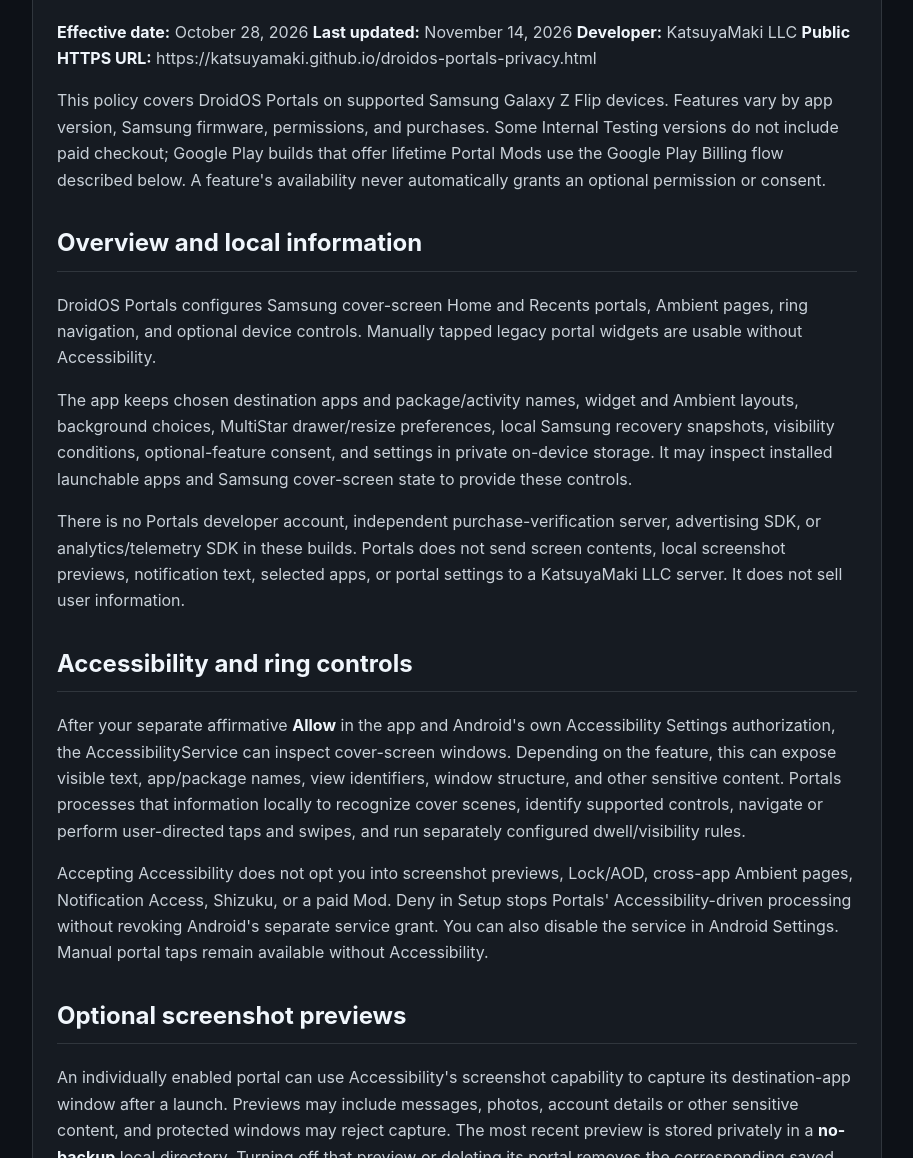
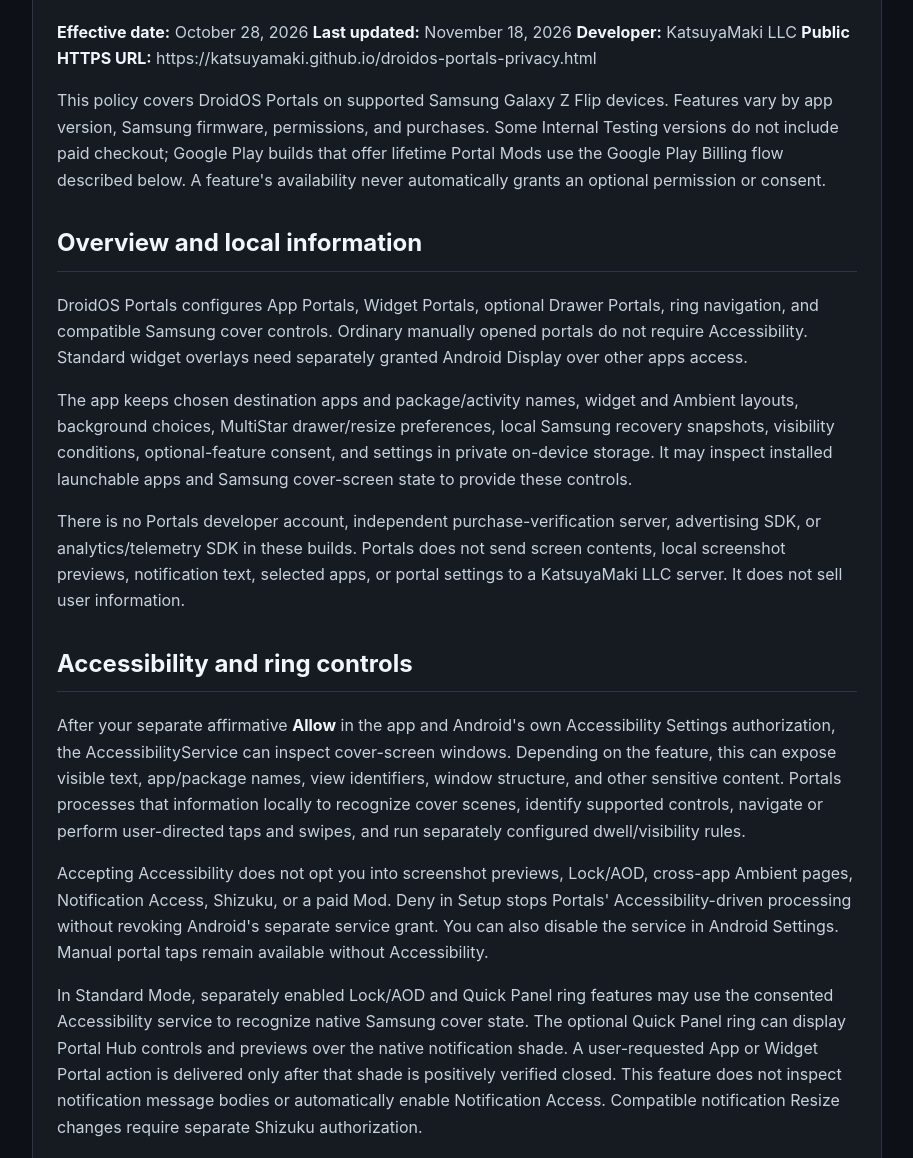
Before and after one commit to Katsuyamaki/Katsuyamaki.github.io, a plain HTML site: page droidos-portals-privacy.html in a window 1280 px wide. Shown: the part 142-1300 px from the top of the page, without its empty margins (183-1096 px from the left). Drawn offline with Linux system fonts and the light colour scheme.

Commit message:
docs(vc17): clarify optional Shade and password-screen widget privacy [skip ci]

```diff
--- a/droidos-portals-privacy.html
+++ b/droidos-portals-privacy.html
@@ -10,15 +10,16 @@
 <body>
 <main class="container">
   <h1>DroidOS Portals — Privacy Policy</h1>
-  <p><strong>Effective date:</strong> October 28, 2026   <strong>Last updated:</strong> November 14, 2026   <strong>Developer:</strong> KatsuyaMaki LLC   <strong>Public HTTPS URL:</strong> https://katsuyamaki.github.io/droidos-portals-privacy.html</p>
+  <p><strong>Effective date:</strong> October 28, 2026   <strong>Last updated:</strong> November 18, 2026   <strong>Developer:</strong> KatsuyaMaki LLC   <strong>Public HTTPS URL:</strong> https://katsuyamaki.github.io/droidos-portals-privacy.html</p>
   <p>This policy covers DroidOS Portals on supported Samsung Galaxy Z Flip devices. Features vary by app version, Samsung firmware, permissions, and purchases. Some Internal Testing versions do not include paid checkout; Google Play builds that offer lifetime Portal Mods use the Google Play Billing flow described below. A feature's availability never automatically grants an optional permission or consent.</p>
   <h2>Overview and local information</h2>
-  <p>DroidOS Portals configures Samsung cover-screen Home and Recents portals, Ambient pages, ring navigation, and optional device controls. Manually tapped legacy portal widgets are usable without Accessibility.</p>
+  <p>DroidOS Portals configures App Portals, Widget Portals, optional Drawer Portals, ring navigation, and compatible Samsung cover controls. Ordinary manually opened portals do not require Accessibility. Standard widget overlays need separately granted Android Display over other apps access.</p>
   <p>The app keeps chosen destination apps and package/activity names, widget and Ambient layouts, background choices, MultiStar drawer/resize preferences, local Samsung recovery snapshots, visibility conditions, optional-feature consent, and settings in private on-device storage. It may inspect installed launchable apps and Samsung cover-screen state to provide these controls.</p>
   <p>There is no Portals developer account, independent purchase-verification server, advertising SDK, or analytics/telemetry SDK in these builds. Portals does not send screen contents, local screenshot previews, notification text, selected apps, or portal settings to a KatsuyaMaki LLC server. It does not sell user information.</p>
   <h2>Accessibility and ring controls</h2>
   <p>After your separate affirmative <strong>Allow</strong> in the app and Android's own Accessibility Settings authorization, the AccessibilityService can inspect cover-screen windows. Depending on the feature, this can expose visible text, app/package names, view identifiers, window structure, and other sensitive content. Portals processes that information locally to recognize cover scenes, identify supported controls, navigate or perform user-directed taps and swipes, and run separately configured dwell/visibility rules.</p>
   <p>Accepting Accessibility does not opt you into screenshot previews, Lock/AOD, cross-app Ambient pages, Notification Access, Shizuku, or a paid Mod. Deny in Setup stops Portals' Accessibility-driven processing without revoking Android's separate service grant. You can also disable the service in Android Settings. Manual portal taps remain available without Accessibility.</p>
+  <p>In Standard Mode, separately enabled Lock/AOD and Quick Panel ring features may use the consented Accessibility service to recognize native Samsung cover state. The optional Quick Panel ring can display Portal Hub controls and previews over the native notification shade. A user-requested App or Widget Portal action is delivered only after that shade is positively verified closed. This feature does not inspect notification message bodies or automatically enable Notification Access. Compatible notification Resize changes require separate Shizuku authorization.</p>
   <h2>Optional screenshot previews</h2>
   <p>An individually enabled portal can use Accessibility's screenshot capability to capture its destination-app window after a launch. Previews may include messages, photos, account details or other sensitive content, and protected windows may reject capture. The most recent preview is stored privately in a <strong>no-backup</strong> local directory. Turning off that preview or deleting its portal removes the corresponding saved preview. Revoking in-app Accessibility consent stops further capture processing; existing explicitly saved previews can still be removed through their portal's settings or deletion. These images are not uploaded by Portals.</p>
   <h2>Optional Bring to Cover Usage Access</h2>
@@ -26,7 +27,7 @@
   <p>When you deliberately open <strong>Portal Hub</strong>, Bring to Cover queries up to two minutes of recent app lifecycle events (other app/package names, activity identities and resume/pause/stop timestamps) locally to identify a brief app exit. It may display a single detected app's icon for up to 90 seconds. Usage events cannot establish whether that app was on the inner or cover display. <strong>Only tapping the detected app icon requests a manual exact-cover launch</strong>; Bring to Cover never launches or redirects an app automatically. It does not run a background usage scanner or continuously poll. A short-lived in-memory candidate is not saved as usage history.</p>
   <p>Portals does not save, transmit, share, sell or upload these activity events or detected history to the developer. You may turn the feature OFF in <strong>Settings → Automation</strong> without changing your Android grant, or revoke the grant separately in Android Settings. Both deny and revoke paths leave ordinary Portals usable without Usage Access. Android grants and user choices are independent.</p>
   <h2>Optional Ambient Lock/AOD and cross-app overlays</h2>
-  <p>Ambient widgets can optionally appear on the cover lock screen or Always On Display (AOD). Lock/AOD display is <strong>off by default</strong>. Third-party widgets can reveal private content to someone viewing the locked cover, including messages or calendar, health, or financial details. Portals does not redact widget content. Passive locked Ambient is intended to be view-only; disable it if it affects unlocking.</p>
+  <p>Widget Portals can optionally appear on the cover lock screen or Always On Display (AOD). Lock/AOD display is <strong>off by default</strong>. Eligible third-party widgets may remain visible over password entry and reveal private content to someone viewing the locked cover, including messages, calendar, health, or financial details. Portals does not redact widget content. Passive locked widgets are view-only but may obscure unlock controls. The separately enabled passive ring offers a single-tap hide/show control; disable these options if they affect unlocking.</p>
   <p>Where the <strong>Visibility Triggers+</strong> Mod is available and verified as owned, each Ambient page has an independently consented <strong>Show over other apps</strong> switch, off by default. Following a separate in-app disclosure and affirmative agreement, a page may appear above an ordinary unlocked cover app when its selected app comes on screen, goes off screen, posts a qualifying new alert, or has no qualifying active alert (depending on the selected rule). App/foreground rules use Accessibility's cover app identity and window type; alert rules additionally require Android Notification Access to check notification package and status. The app does not need to read or save notification text for these rules.</p>
   <p>These checks cannot guarantee recognition of every sensitive third-party screen; hosted widgets may cover another app's content and may receive taps. You can dismiss visible pages by the ring or switch the per-page option off. Paying for a Mod does <strong>not</strong> grant permissions or opt-ins. No Android <strong>Display over other apps</strong> special permission is requested for this feature; it uses the separately enabled Accessibility service.</p>
   <h2>Optional Notification Access and Samsung controls</h2>
```
